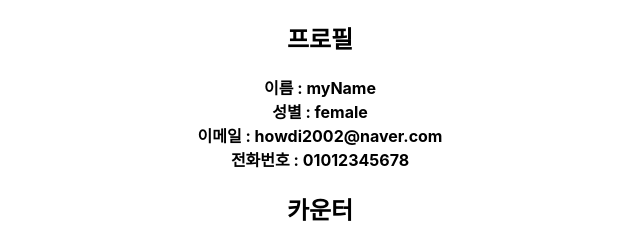
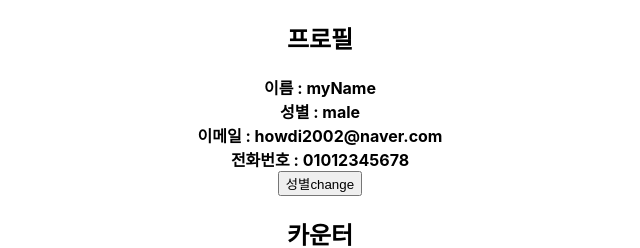
Before and after one commit to limes22/awesomeproject, a React (Create React App) app: page / in a window 1280 px wide. Shown: the top 248 px of the page, without its empty margins (320-960 px from the left). Built offline with nearby package versions, Linux system fonts and the light colour scheme.

Commit message:
Change Gender

```diff
--- a/src/App.tsx
+++ b/src/App.tsx
@@ -7,7 +7,7 @@ import {Profile } from "./study/Profile";
 const App = () => {
   return (
       <div className='App'>
-        <Profile name='myName' gender='female' email='howdi2002@naver.com' phone='01012345678' />
+        <Profile name='myName' email='howdi2002@naver.com' phone='01012345678' />
         <Counter />
         <TodoList />
       </div>
--- a/src/study/Profile.tsx
+++ b/src/study/Profile.tsx
@@ -6,7 +6,7 @@ import internal from 'stream';
 // props 받아올 값의 type 을 선언
 interface Iprops {
     name: string,
-    gender: string,
+    // gender: string,
     email: string,
     phone: string,
     id?: string,
@@ -26,12 +26,28 @@ interface Iprops {
 export const Profile = (props: Iprops) => {
     // const { name, gender, email, phone, id } = props;
     // 비구조 할당 문법 => 오브젝트가 있다면, 해당 Key값들을 다음과 같이 추출할수 있습니다. reference: https://learnjs.vlpt.us/useful/06-destructuring.html
-    const { name, gender, email, phone } = props;
+    const { name, email, phone } = props;
     // const name = props.name;
     // const gender = props.gender;
     // const email = props.email;
     // const phone = props.phone;
     // const value = undefined;
+
+    const [gender, setGender] = useState('male');
+
+    const onChangeGender = () => {
+        // setState({
+        //     counter: state.counter+1
+        // })
+        console.log(gender);
+        if (gender === 'male') {
+            setGender('female');
+        }
+        if (gender === 'female') {
+            setGender('male');
+        }
+    }
+
     return(
         <>
             <div>
@@ -48,6 +64,9 @@ export const Profile = (props: Iprops) => {
                 <div>
                     <b>전화번호 : { phone }</b>
                 </div>
+                <div>
+                    <button onClick={onChangeGender}>성별change</button>
+                </div>
                 {/*{id ? (*/}
                 {/*    <div>*/}
                 {/*        <b>아이디:  {id} </b>*/}
```
